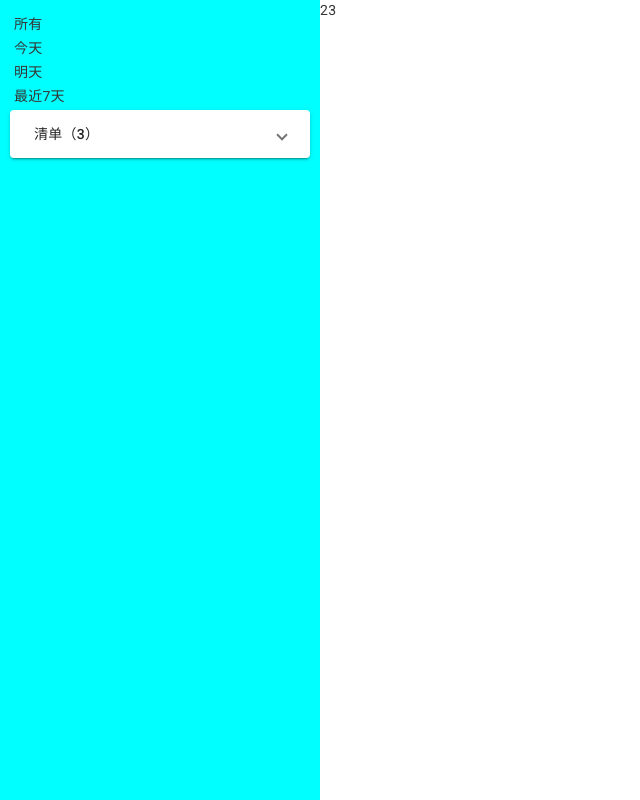
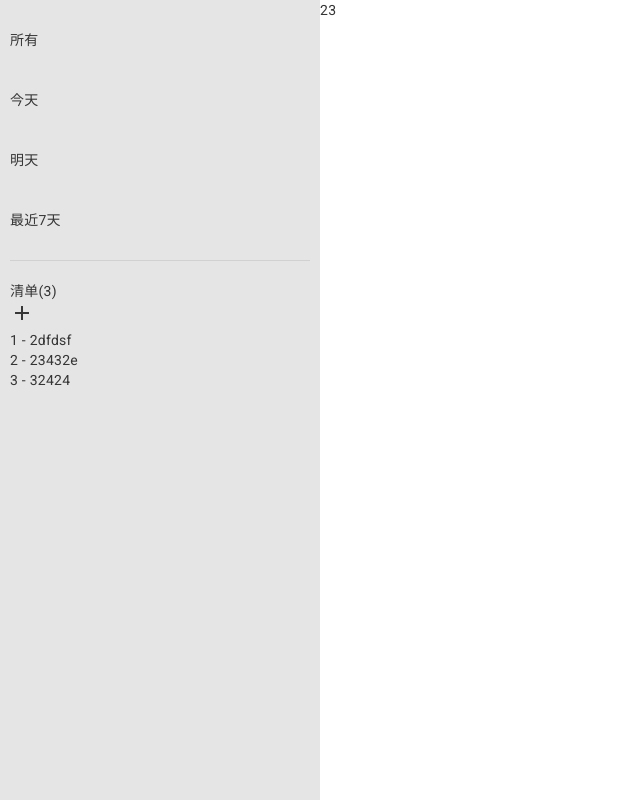
Before and after one commit to inlym/life-helper-web, an Angular app: page /todo in a window 1280 px wide. Shown: the whole page, without its empty margins (0-640 px from the left). Built offline with nearby package versions, Linux system fonts and the light colour scheme.

Commit message:
:construction: 继续写待办清单模块

```diff
--- a/src/app/todo/todo-home/todo-home.component.html
+++ b/src/app/todo/todo-home/todo-home.component.html
@@ -8,20 +8,21 @@
             <div class="item">明天</div>
             <div class="item">最近7天</div>
         </div>
+
+        <!-- 分割线 -->
+        <div class="divider"></div>
+
         <!-- 待办清单列表区 -->
         <div class="projects-area">
-            <mat-expansion-panel (opened)="true">
-                <!-- 顶部区域 -->
-                <mat-expansion-panel-header>
-                    <mat-panel-title> 清单（{{projectList.length}}） </mat-panel-title>
-                </mat-expansion-panel-header>
-                <!-- 列表区域 -->
-                <mat-list role="list">
-                    @for (item of projectList; track $index) {
-                    <mat-list-item role="listitem">{{item.id}} - {{item.name}}</mat-list-item>
-                    }
-                </mat-list>
-            </mat-expansion-panel>
+            <div class="header">
+                <div class="title">清单({{ projectList.length }})</div>
+                <mat-icon fontIcon="add"></mat-icon>
+            </div>
+            <div class="list">
+                @for (item of projectList; track $index) {
+                    <div class="item">{{ item.id }} - {{ item.name }}</div>
+                }
+            </div>
         </div>
         <!-- 标签区 -->
         <div class="tag-area"></div>
--- a/src/app/todo/todo-home/todo-home.component.scss
+++ b/src/app/todo/todo-home/todo-home.component.scss
@@ -8,13 +8,25 @@
   .menu {
     padding: 10px;
     width: 300px;
-    background-color: aqua;
+    background-color: #e5e5e5;
+
+    // 分割线
+    .divider {
+      height: 1px;
+      background-color: #d1d1d1;
+      margin: 10px 0;
+    }
 
     // 快捷操作区
     .shortcut {
       .item {
-        margin: 4px;
+        height: 60px;
+        line-height: 60px;
       }
+    }
+
+    .projects-area {
+      margin-top: 20px;
     }
   }
 }
--- a/src/app/todo/todo-home/todo-home.component.ts
+++ b/src/app/todo/todo-home/todo-home.component.ts
@@ -1,20 +1,19 @@
 import {CommonModule} from '@angular/common'
 import {Component, OnInit} from '@angular/core'
-import {MatExpansionModule} from '@angular/material/expansion'
-import {MatGridListModule} from '@angular/material/grid-list'
-import {MatListModule} from '@angular/material/list'
-import {Project} from './todo.model'
+import {MatIconModule} from '@angular/material/icon'
+import {Project, Tag} from './todo.model'
 import {TodoService} from './todo.service'
 
 @Component({
   selector: 'app-todo-home',
   standalone: true,
-  imports: [CommonModule, MatGridListModule, MatExpansionModule, MatListModule],
+  imports: [CommonModule, MatIconModule],
   templateUrl: './todo-home.component.html',
   styleUrl: './todo-home.component.scss',
 })
 export class TodoHomeComponent implements OnInit {
   projectList: Project[] = []
+  tagList: Tag[] = []
 
   constructor(private todoService: TodoService) {}
 
@@ -22,5 +21,9 @@ export class TodoHomeComponent implements OnInit {
     this.todoService.getProjectList().subscribe((data) => {
       this.projectList = data
     })
+
+    this.todoService.getTagList().subscribe((data) => {
+      this.tagList = data
+    })
   }
 }
--- a/src/app/todo/todo-home/todo.service.ts
+++ b/src/app/todo/todo-home/todo.service.ts
@@ -1,5 +1,5 @@
 import {Injectable} from '@angular/core'
-import {Project} from './todo.model'
+import {Project, Tag} from './todo.model'
 import {of} from 'rxjs'
 
 @Injectable({providedIn: 'root'})
@@ -14,4 +14,13 @@ export class TodoService {
     ]
     return of(list)
   }
+
+  getTagList() {
+    const list: Tag[] = [
+      {id: 666, name: '标签3号'},
+      {id: 333, name: '标签2号'},
+      {id: 232, name: '标签1号'},
+    ]
+    return of(list)
+  }
 }
```
